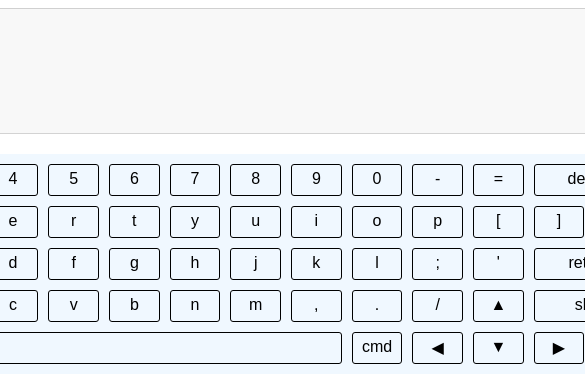
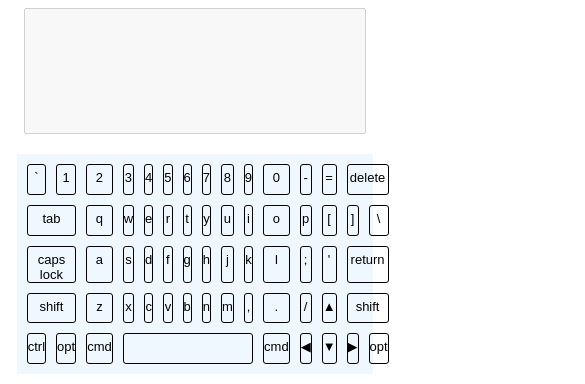
Before and after one commit to Zankorrr/keyboard, a plain HTML site: page index.html in a window 390 px wide. Shown: the top 384 px of the page, 585 px wide, since content can reach past the window. Drawn offline with Linux system fonts and the light colour scheme.

Commit message:
feat: add media queries

```diff
--- a/style.css
+++ b/style.css
@@ -4,9 +4,19 @@ body {
     align-items: center;
     font-family: Arial;
 }
+@media (max-width: 970px) {
+    body {
+      font-size: small;
+    }
+}
 textarea {
     resize: none;
     margin-bottom: 20px;
+}
+@media (max-width: 970px) {
+    textarea {
+      width: 90%;
+    }
 }
 .keyboard {
     display: grid;
@@ -17,6 +27,11 @@ textarea {
     grid-template-rows: repeat(5, 1fr);
     gap: 10px;
     border: 10px solid transparent;
+}
+@media (max-width: 970px) {
+    .keyboard {
+      width: 90%;
+    }
 }
 .keyboard div {
     border: 1px solid;
```
